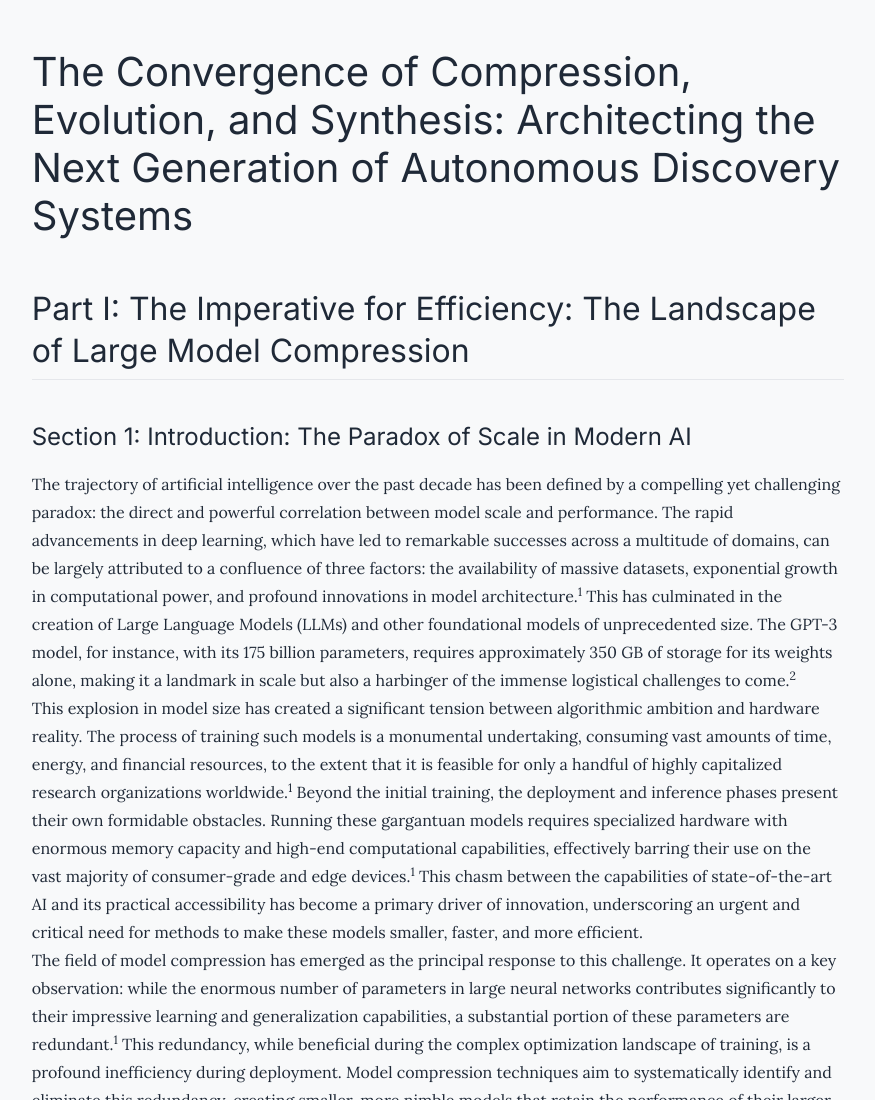
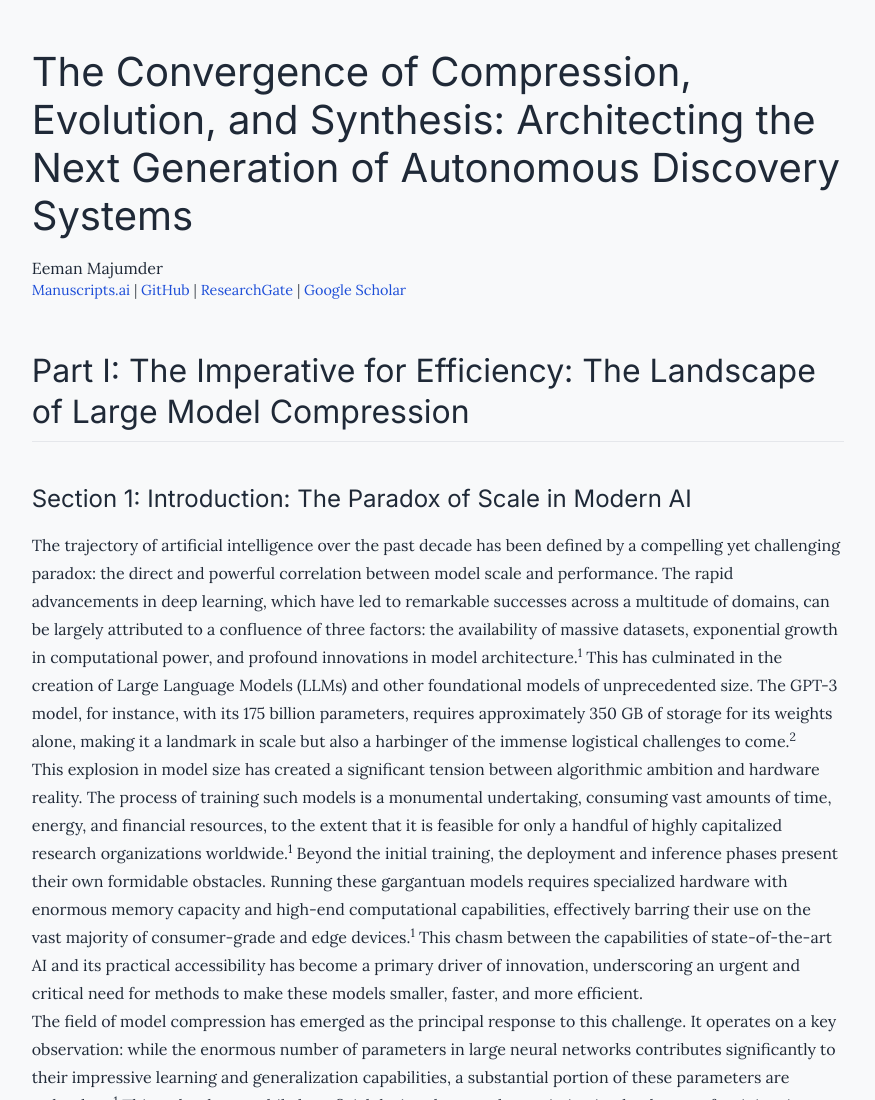
Before and after one commit to Eeman1113/ConvergenceEngine, a plain HTML site: page index.html in a window 1280 px wide. Shown: the top 1100 px of the page, without its empty margins (202-1077 px from the left). Drawn offline with nearby package versions, Linux system fonts and the light colour scheme.

Commit message:
Update index.html

```diff
--- a/index.html
+++ b/index.html
@@ -22,6 +22,17 @@
         }
         .prose p, .prose ul, .prose ol {
             line-height: 1.75;
+        }
+        .author-links {
+            font-size: 0.9rem;
+            color: #495057;
+        }
+        .author-links a {
+            color: #0056b3;
+            text-decoration: none;
+        }
+        .author-links a:hover {
+            text-decoration: underline;
         }
         .prose h1 {
             font-size: 2.5rem;
@@ -107,6 +118,12 @@
 
     <main class="prose mx-auto px-4 py-8 md:py-12">
         <h1>The Convergence of Compression, Evolution, and Synthesis: Architecting the Next Generation of Autonomous Discovery Systems</h1>
+
+            <div class="author-name">Eeman Majumder</div>
+            <div class="author-links">
+                <a href="https://manuscripts.ai/">Manuscripts.ai</a> | <a href="https://github.com/Eeman1113">GitHub</a> | <a href="https://www.researchgate.net/profile/Eeman-Majumder">ResearchGate</a> | <a href="https://tinyurl.com/eemangoogle">Google Scholar</a>
+            </div>
+            </div>
 
         <h2>Part I: The Imperative for Efficiency: The Landscape of Large Model Compression</h2>
 
```
